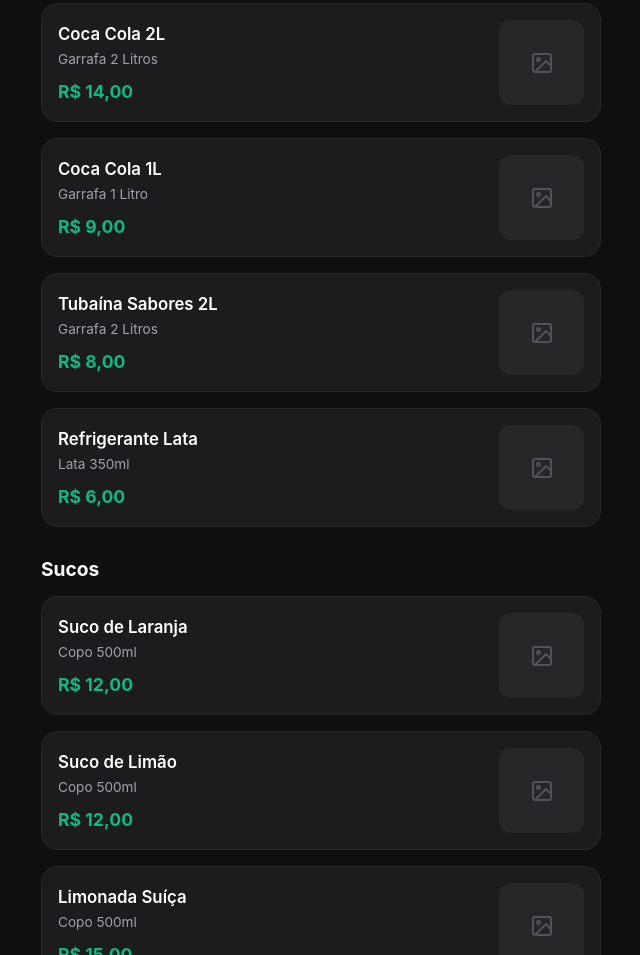
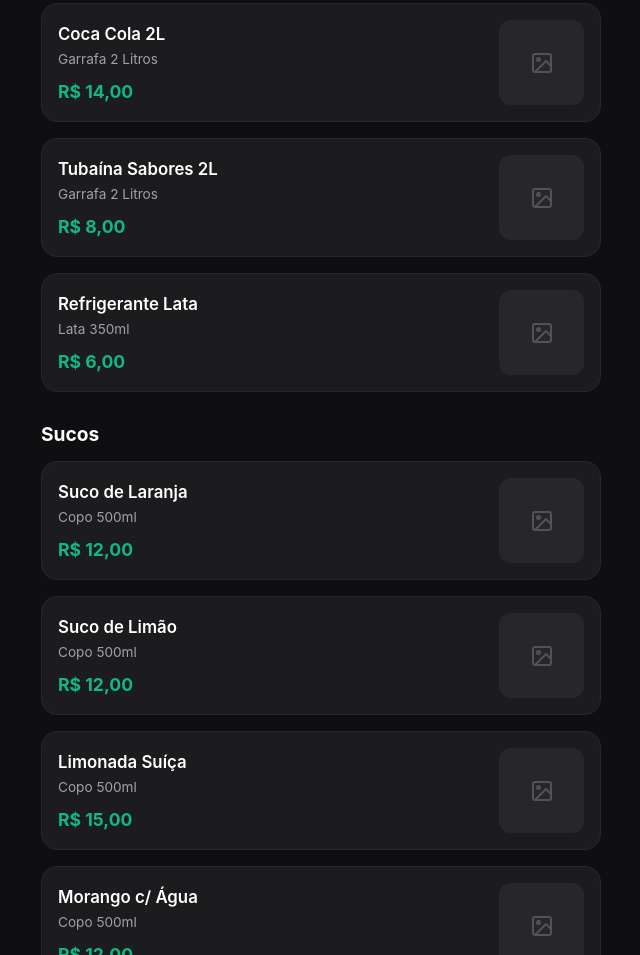
Before and after one commit to joaov280/serginho-lanches-app, a plain HTML site: page index.html in a window 1280 px wide. Shown: the part 6827-7782 px from the top of the page, without its empty margins (319-959 px from the left). Drawn offline with Linux system fonts and the light colour scheme.

```diff
--- a/index.html
+++ b/index.html
@@ -307,7 +307,6 @@
             { id: "por_6_800", cat: "Porções", nome: "Batata Completa (800g)", desc: "800g de Batata, Bacon, Cheddar, Catupiry e Calabresa", preco: 45.00 },
 
             { id: "beb_1", cat: "Bebidas", nome: "Coca Cola 2L", desc: "Garrafa 2 Litros", preco: 14.00 },
-            { id: "beb_2", cat: "Bebidas", nome: "Coca Cola 1L", desc: "Garrafa 1 Litro", preco: 9.00 },
             { id: "beb_3", cat: "Bebidas", nome: "Tubaína Sabores 2L", desc: "Garrafa 2 Litros", preco: 8.00 },
             { id: "beb_4", cat: "Bebidas", nome: "Refrigerante Lata", desc: "Lata 350ml", preco: 6.00 },
 
```
